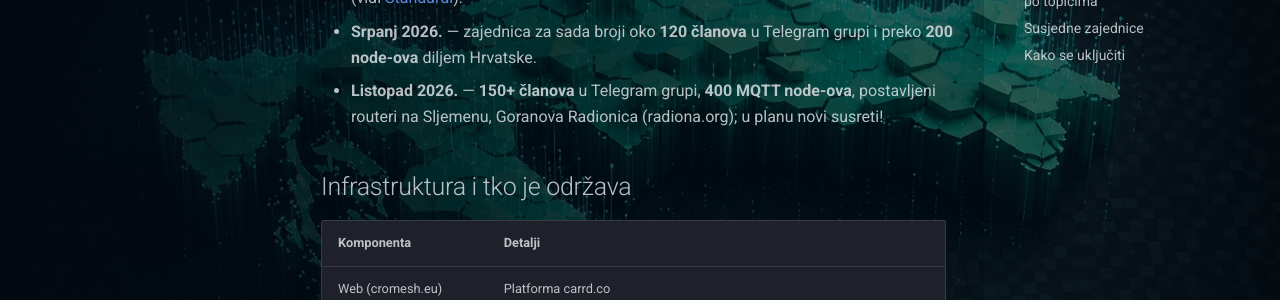
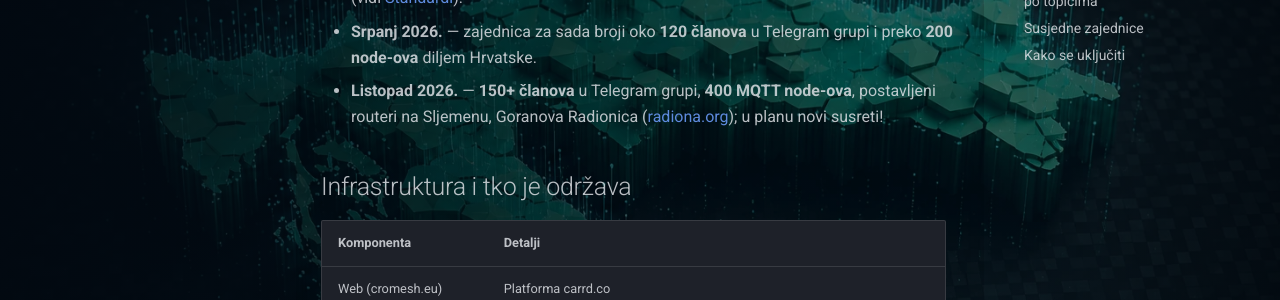
Before and after one commit to cromesh/docs.cromesh.eu, an MkDocs documentation site: the page built from docs/zajednica/o-zajednici.md, in a window 1280 px wide and 900 px high, scrolled down 577 px. Shown: the part 179-479 px from the top of the window. Built offline with MkDocs 1.6.1 and Material for MkDocs 9.7.7, drawn with Linux system fonts in a browser that asks for light colours; comment, search, counter and statistics services are not loaded; part of the change alters nothing that is shown.

```diff
--- a/docs/zajednica/o-zajednici.md
+++ b/docs/zajednica/o-zajednici.md
@@ -29,7 +29,7 @@ description: Povijest i organizacija CroMesh zajednice — hrvatska Meshtastic m
 - **Srpanj 2026.** — zajednica za sada broji oko **120 članova** u Telegram grupi i
   preko **200 node-ova** diljem Hrvatske.
 - **Listopad 2026.** — **150+ članova** u Telegram grupi, **400 MQTT node-ova**,
-  postavljeni routeri na Sljemenu, Goranova Radionica (radiona.org); u planu novi susreti!
+  postavljeni routeri na Sljemenu, Goranova Radionica ([radiona.org](https://radiona.org)); u planu novi susreti!
 
 ## Infrastruktura i tko je održava
 
```
